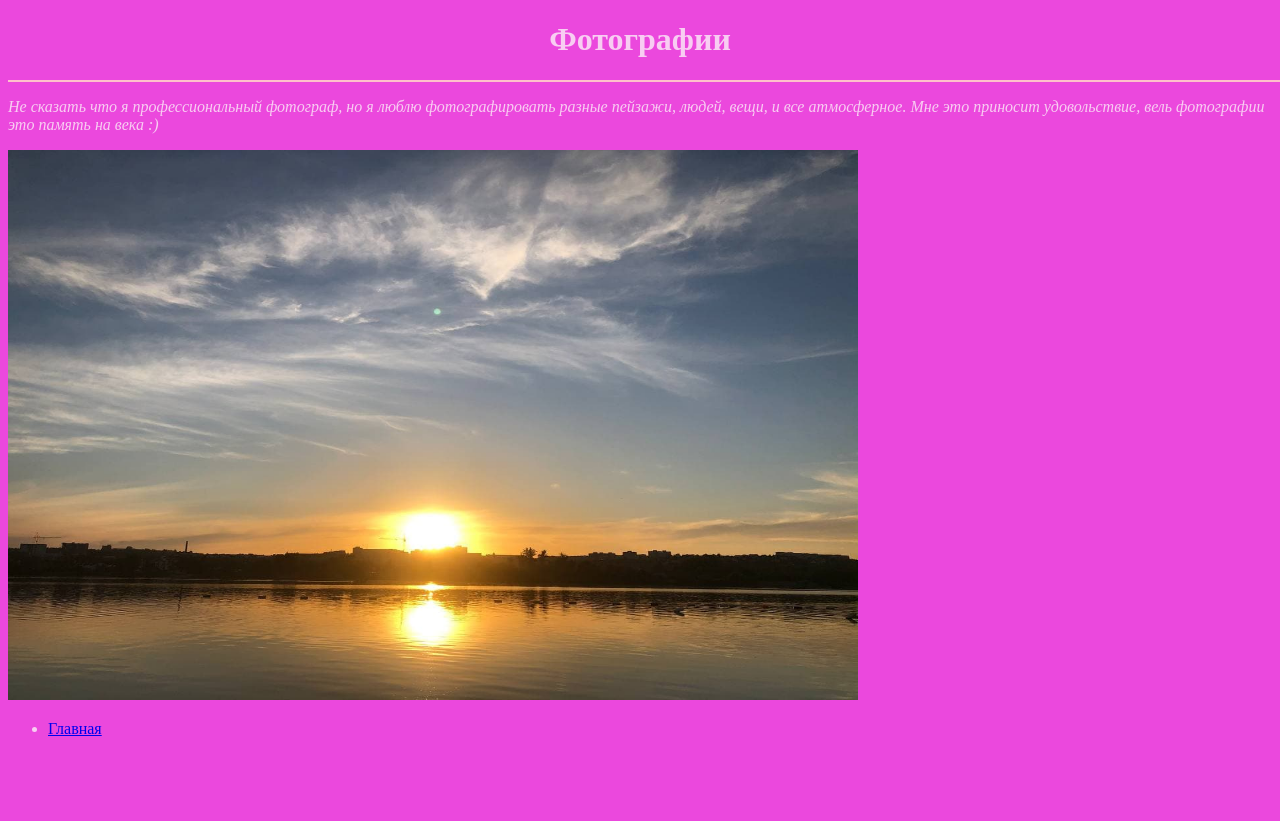
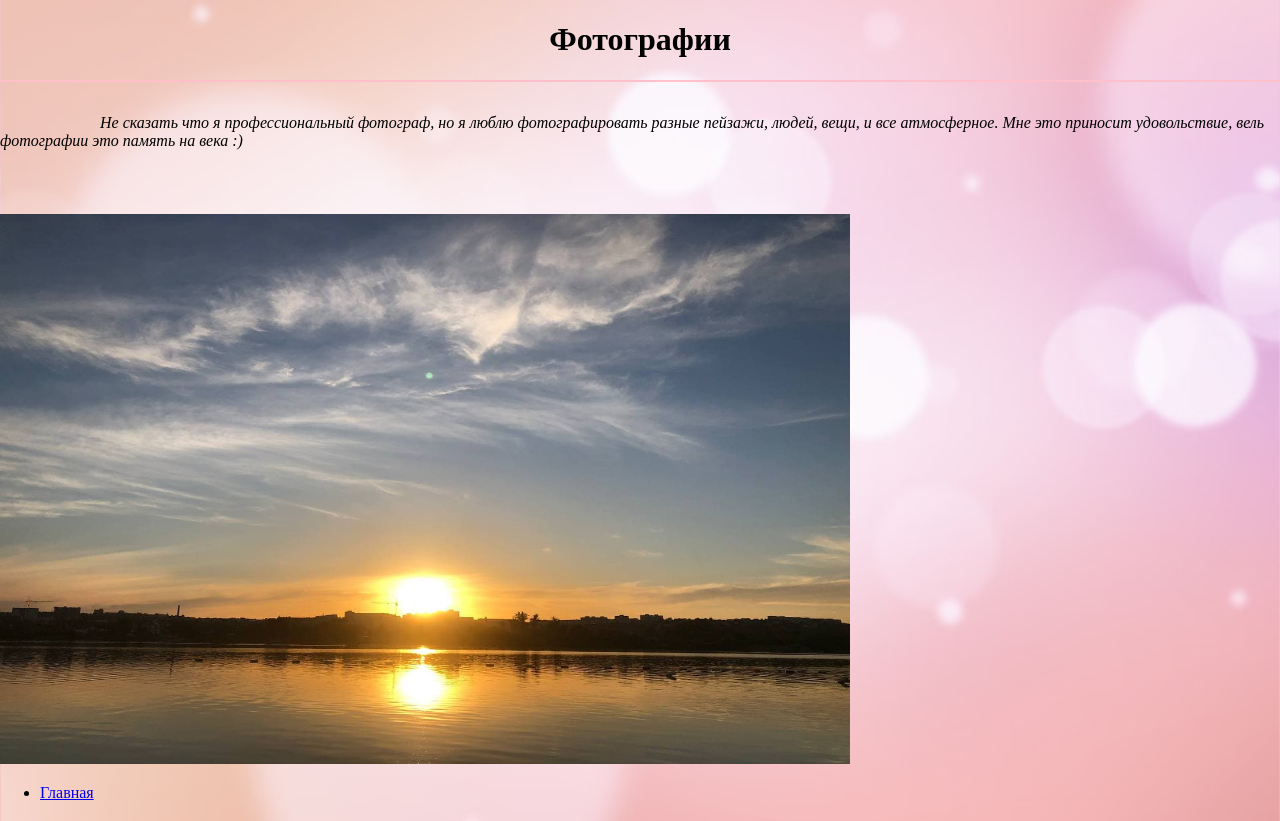
Before and after one commit to DaryaNeon/AboutMeDarya, a plain HTML site: page ZadorojnayaDarya/photo.html in a window 1280 px wide. Shown: the top 821 px of the page. Before the commit the page ends 800 px from the top, so only its background shows below. Drawn offline with Linux system fonts and the light colour scheme.

Commit message:
фонглавный

```diff
--- a/ZadorojnayaDarya/photo.html
+++ b/ZadorojnayaDarya/photo.html
@@ -1,11 +1,25 @@
 <!DOCTYPE html>
 <html lang="en">
+  <style>
+    p {
+     margin-top: 2em; /* Отступ сверху */
+     margin-bottom: 4em; /* Отступ снизу */
+     text-indent: 100px; /* Отступ первой строки в пикселах */
+    }
+    html { height: 100%; }
+    body {
+     margin: 0; /* Убираем отступы */
+     height: 100%; /* Высота страницы */
+     background: url(фон2.jpg); /* Параметры фона */
+     background-size: cover; /* Фон занимает всю доступную площадь */
+    }
+   </style>
   <head>
     <meta charset="UTF-8" />
     <meta name="viewport" content="width=device-width, initial-scale=1.0" />
     <title>Увлечение</title>
   </head>
-  <body style="color:rgb(248, 205, 242); background-color:#eb48dd">
+  <body>
     <h1><center>Фотографии</center></h1>
     <hr align="center" width="5000" color="Pink" />
     <p><em>Не сказать что я профессиональный фотограф, но я люблю фотографировать разные пейзажи, людей, вещи, и все атмосферное. Мне это приносит удовольствие, вель фотографии это память на века :)</em></p>
```
Also changed, not shown: index.html (+1 -1 lines), ZadorojnayaDarya/фон2.jpg (added).
